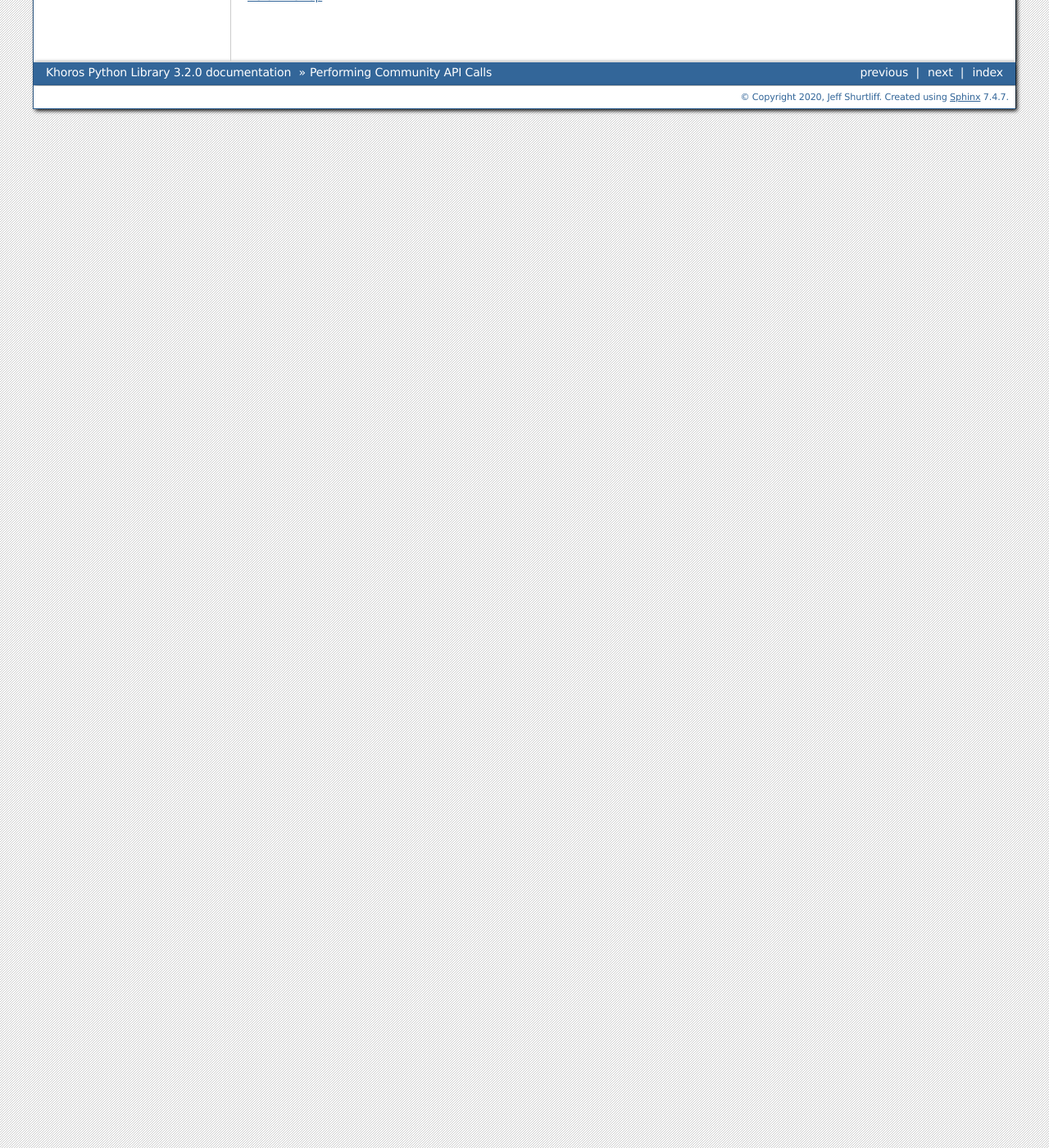
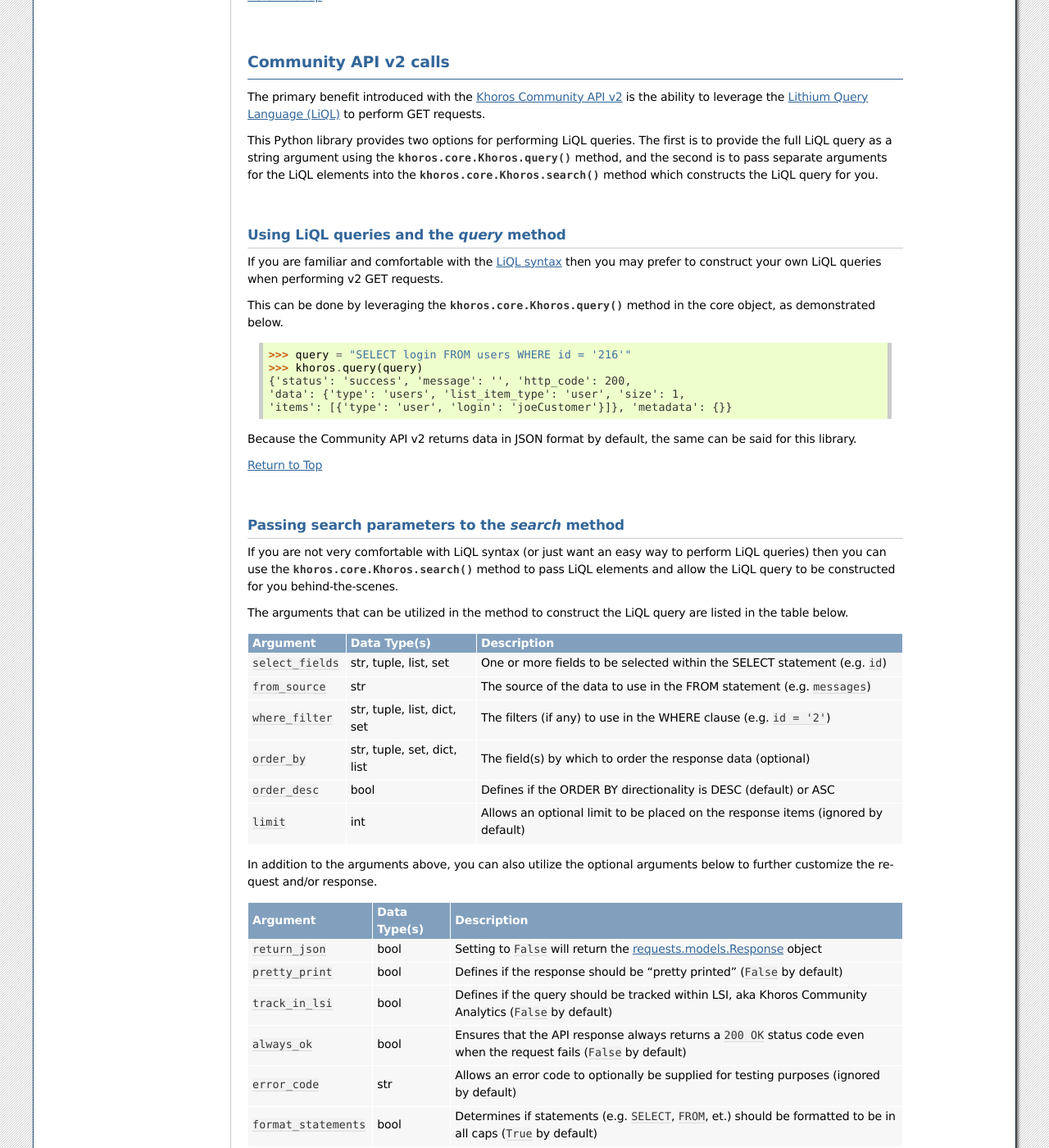
Before and after one commit to jeffshurtliff/khoros, a Sphinx documentation site: the page built from docs/community-api-calls.rst, in a window 1280 px wide and 1400 px high, scrolled down 1837 px. Shown: the whole window at 82% size. Built offline with Sphinx 7.4.7, drawn with Linux system fonts in a browser that asks for light colours; some of the changed text lies outside the part shown.

Commit message:
Finished all but the Generic APIs section of community-api-calls.rst which resolves #25

```diff
--- a/docs/community-api-calls.rst
+++ b/docs/community-api-calls.rst
@@ -19,7 +19,7 @@
 There are three types of API calls that can be made using the :py:class:`khoros.core.Khoros` object:
 
 * `Community API v1 calls`_
-* Community API v2 calls
+* `Community API v2 calls`_
 * Generic API calls
 
 .. include:: embed/instantiate-object.rst
@@ -105,3 +105,112 @@
 :doc:`Return to Top <community-api-calls>`
 
 |
+
+**********************
+Community API v2 calls
+**********************
+The primary benefit introduced with the
+`Khoros Community API v2 <https://developer.khoros.com/khoroscommunitydevdocs/docs/getting-started-with-community-api-2-1>`_
+is the ability to leverage the
+`Lithium Query Language (LiQL) <https://developer.khoros.com/khoroscommunitydevdocs/docs/using-liql>`_
+to perform GET requests.
+
+This Python library provides two options for performing LiQL queries. The first is to
+provide the full LiQL query as a string argument using the :py:meth:`khoros.core.Khoros.query`
+method, and the second is to pass separate arguments for the LiQL elements into the
+:py:meth:`khoros.core.Khoros.search` method which constructs the LiQL query for you.
+
+|
+
+Using LiQL queries and the *query* method
+=========================================
+If you are familiar and comfortable with the
+`LiQL syntax <https://developer.khoros.com/khoroscommunitydevdocs/docs/using-liql>`_
+then you may prefer to construct your own LiQL queries when performing v2 GET requests.
+
+This can be done by leveraging the :py:meth:`khoros.core.Khoros.query` method in the
+core object, as demonstrated below.
+
+.. code-block:: python
+
+   >>> query = "SELECT login FROM users WHERE id = '216'"
+   >>> khoros.query(query)
+   {'status': 'success', 'message': '', 'http_code': 200,
+   'data': {'type': 'users', 'list_item_type': 'user', 'size': 1,
+   'items': [{'type': 'user', 'login': 'joeCustomer'}]}, 'metadata': {}}
+
+Because the Community API v2 returns data in JSON format by default, the same can
+be said for this library.
+
+
+:doc:`Return to Top <community-api-calls>`
+
+|
+
+Passing search parameters to the *search* method
+================================================
+If you are not very comfortable with LiQL syntax (or just want an easy way to
+perform LiQL queries) then you can use the :py:meth:`khoros.core.Khoros.search`
+method to pass LiQL elements and allow the LiQL query to be constructed for you
+behind-the-scenes.
+
+The arguments that can be utilized in the method to construct the LiQL query are
+listed in the table below.
+
+=================  ===========================  ================================================================================
+Argument           Data Type(s)                 Description
+=================  ===========================  ================================================================================
+``select_fields``  str, tuple, list, set        One or more fields to be selected within the SELECT statement (e.g. ``id``)
+``from_source``    str                          The source of the data to use in the FROM statement (e.g. ``messages``)
+``where_filter``   str, tuple, list, dict, set  The filters (if any) to use in the WHERE clause (e.g. ``id = '2'``)
+``order_by``       str, tuple, set, dict, list  The field(s) by which to order the response data (optional)
+``order_desc``     bool                         Defines if the ORDER BY directionality is DESC (default) or ASC
+``limit``          int                          Allows an optional limit to be placed on the response items (ignored by default)
+=================  ===========================  ================================================================================
+
+In addition to the arguments above, you can also utilize the optional arguments below
+to further customize the request and/or response.
+
+=====================  ============  ================================================================================
+Argument               Data Type(s)  Description
+=====================  ============  ================================================================================
+``return_json``        bool          Setting to ``False`` will return the
+                                     `requests.models.Response <https://2.python-requests.org/en/master/user/advanced/#id2>`_ object
+``pretty_print``       bool          Defines if the response should be "pretty printed" (``False`` by default)
+``track_in_lsi``       bool          Defines if the query should be tracked within LSI, aka Khoros Community
+                                     Analytics (``False`` by default)
+``always_ok``          bool          Ensures that the API response always returns a ``200 OK`` status code even when
+                                     the request fails (``False`` by default)
+``error_code``         str           Allows an error code to optionally be supplied for testing purposes (ignored by default)
+``format_statements``  bool          Determines if statements (e.g. ``SELECT``, ``FROM``, et.) should be formatted to be in
+                                     all caps (``True`` by default)
+=====================  ============  ================================================================================
+
+.. note::
+   These arguments above are also available in the :py:meth:`khoros.core.Khoros.query` method.
+
+To demonstrate how this method works, let us consider the LiQL query
+``SELECT login FROM users WHERE id = '216'`` that was used in the
+:ref:`example <community-api-calls:Passing search parameters to the *search* method>`
+for the :py:meth:`khoros.core.Khoros.query` method. The code snippet
+below shows how the same query could be performed using the
+:py:meth:`khoros.core.Khoros.search` method.
+
+.. code-block:: python
+
+   >>> khoros.search('login', 'users', 'id = "216"')
+   {'status': 'success', 'message': '', 'http_code': 200,
+   'data': {'type': 'users', 'list_item_type': 'user', 'size': 1,
+   'items': [{'type': 'user', 'login': 'joeCustomer'}]}, 'metadata': {}}
+
+:doc:`Return to Top <community-api-calls>`
+
+|
+
+*****************
+Generic API calls
+*****************
+
+.. todo:: Coming soon!
+
+:doc:`Return to Top <community-api-calls>`
```
